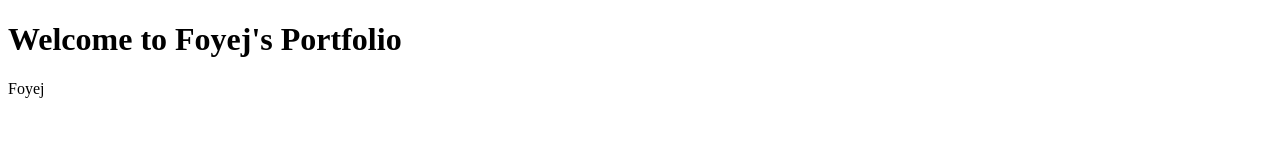
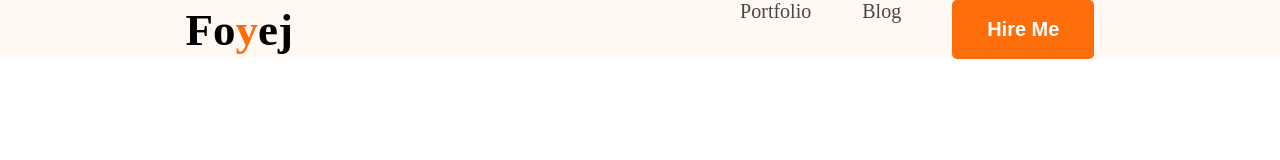
Before and after one commit to foyej-14/ph-1st-project, a plain HTML site: page index.html in a window 1280 px wide. Drawn offline with Linux system fonts and the light colour scheme.

Commit message:
Change logo

```diff
--- a/index.html
+++ b/index.html
@@ -5,8 +5,30 @@
     <meta name="viewport" content="width=device-width, initial-scale=1.0" />
     <title>Foyej's Portfolio</title>
   </head>
-  <h1>Welcome to Foyej's Portfolio</h1>
+  <link rel="preconnect" href="https://fonts.googleapis.com" />
+  <link rel="preconnect" href="https://fonts.gstatic.com" crossorigin />
+  <link
+    href="https://fonts.googleapis.com/css2?family=Open+Sans:ital,wght@0,300..800;1,300..800&display=swap"
+    rel="stylesheet"
+  />
+
+  <link rel="stylesheet" href ="portfolio.css"
   <body>
-    <p>Foyej</p>
+    <header>
+      <nav>
+        <div class="logo">
+          <h2>Fo<span class="color-orange">y</span>ej</h2>
+        </div>
+
+        <ul class="menu">
+          <li><a href="">Portfolio</a></li>
+          <li><a href="">Blog</a></li>
+          <!-- <li><a href="">Contact</a></li> -->
+          <li> <button class="btn"> Hire Me </button></li>
+        </ul>
+      </nav>
+    </header>
+
+    <!-- <p>Foyej</p> -->
   </body>
 </html>
--- /dev/null
+++ b/portfolio.css
@@ -0,0 +1,77 @@
+
+/* body{
+    background-color: aquamarine;
+} */
+
+*{
+    margin: 0%;
+    padding:0%;
+    box-sizing: border-box;
+}
+/* shared style */
+.font-open-sans{
+
+
+    font-family: "Open Sans", sans-serif;
+    font-optical-sizing: auto;
+}
+
+.logo h2 {
+    font-size :45px;
+font-weight: 900;
+
+}
+.color-orange{
+color:#FD6E0A;
+
+}
+.btn{
+
+
+    background-color: #FD6E0A;
+
+    border:none;
+
+    padding: 18px 35px;
+    border-radius:5px;
+    font-size: 20px;
+    font-weight: bold;
+    color:white;
+}
+
+
+
+
+
+header{
+
+    background-color:#FFF8F3;
+
+}
+
+nav{
+width: 71%;
+max-width: 1140px;
+/* border:1px solid red; */
+margin: 0px auto;
+display:flex;
+justify-content:space-between ;
+align-items: center;
+
+}
+
+nav .menu{
+display: flex;
+list-style-type: none;
+gap: 51px;
+ align-items: centre;
+
+}
+
+nav .menu a {
+
+font-size: 20px;
+color : #474747;
+text-decoration: none;
+
+}
```
